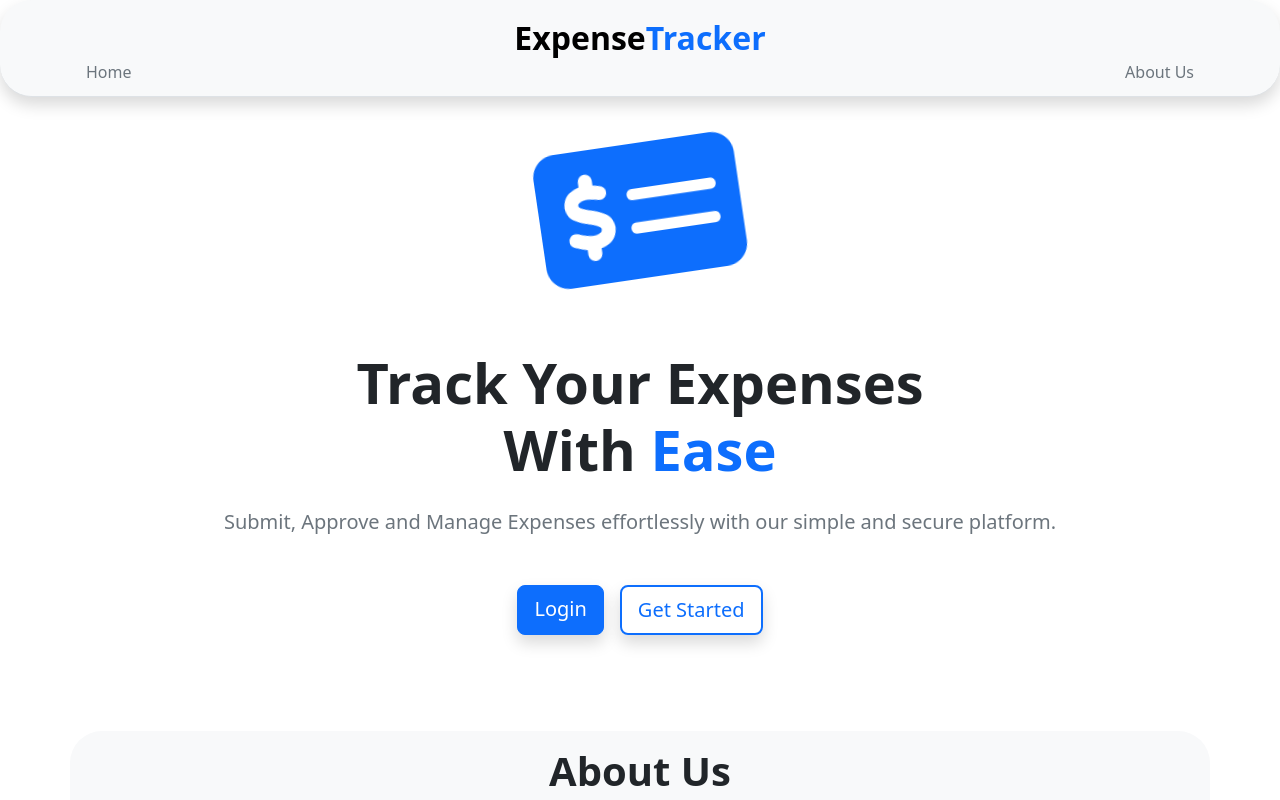
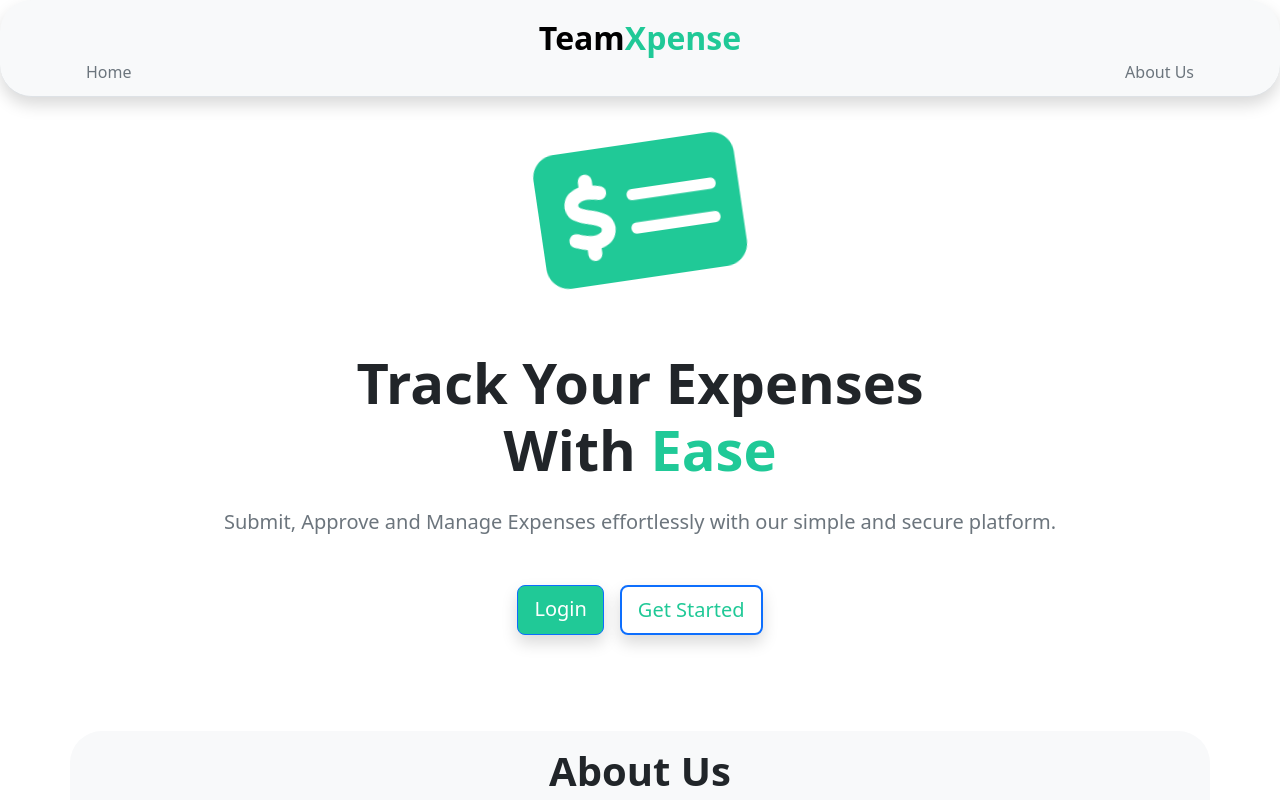
Before and after one commit to ualUsham/expenseTracker, a React (Create React App) app in the folder client/: page / in a window 1280 px wide. Shown: the top 800 px of the page. Built offline with nearby package versions, Linux system fonts and the light colour scheme.

Commit message:
new changess

```diff
--- a/client/public/index.html
+++ b/client/public/index.html
@@ -21,8 +21,16 @@
     .text-primary {
       color: #20c997 !important;
     }
-
     .bg-primary {
+      background-color: #20c997 !important;
+    }
+    .btn-primary{
+      background-color: #20c997 !important;
+    }
+    .btn-outline-primary{
+      color: #20c997 !important;
+    }
+    .text-bg-primary{
       background-color: #20c997 !important;
     }
   </style>
--- a/client/src/myComponents/Head.js
+++ b/client/src/myComponents/Head.js
@@ -19,7 +19,7 @@ const Head = () => {
         <nav className="navbar navbar-light bg-light shadow border-bottom rounded-5 py-5 position-sticky top-0 z-3">
             <div className="container position-relative">
 
-                <Link className="navbar-brand fw-bold h1 fs-2 position-absolute top-50 start-50 translate-middle pb-4" to="/"> Expense<span style={{ color: '#0d6efd' }}>Tracker</span> </Link>
+                <Link className="navbar-brand fw-bold h1 fs-2 position-absolute top-50 start-50 translate-middle pb-4" to="/"> Team<span style={{ color: '#20c997' }}>Xpense</span> </Link>
 
                 <div>
                     <Link to="/" className='text-secondary position-absolute top-50 start-0 translate-middle-y mt-4 ps-3 ' style={{ textDecoration: 'none' }} >Home</Link>
--- a/client/src/myComponents/Landing.js
+++ b/client/src/myComponents/Landing.js
@@ -4,23 +4,45 @@ import './landing.css';
 
 const Landing = () => {
     const [showModal, setShowModal] = useState(false);
-    const navigate =useNavigate();
+    const navigate = useNavigate();
 
     const handleRoleSelection = (role) => {
         navigate(`/register${role}`);
     };
+
+    const handleGetStarted = () => {
+        const unsubscribe = auth.onAuthStateChanged((user) => {
+            if (user) {//already login
+                const role = sessionStorage.getItem('role');
+                const team = sessionStorage.getItem('team');
+
+                if (role && team) {
+                    if (role === "approver") {
+                        navigate("/approver");
+                    } else if (role === "member") {
+                        navigate("/member");
+                    }
+                }
+            } else {// not login
+                setShowModal(true);
+            }
+
+            unsubscribe();
+        });
+    };
+
 
     return (
         <div className="container-fluid d-flex flex-column align-items-center justify-content-center">
             <i className="fa-solid fa-money-check-dollar mt-4"></i>
 
             <div className="container text-center mt-5">
-                <h1 className="display-4 fw-bold mb-4 ">Track Your Expenses <br />With <span style={{ color: '#0d6efd' }}>Ease</span></h1>
+                <h1 className="display-4 fw-bold mb-4 ">Track Your Expenses <br />With <span style={{ color: '#20c997' }}>Ease</span></h1>
                 <p className="lead mb-4 text-secondary fw-normal">Submit, Approve and Manage Expenses effortlessly with our simple and secure platform.</p>
 
                 <div className="d-flex justify-content-center gap-3 flex-wrap my-5">
                     <Link to="/login" className="btn btn-primary btn-lg shadow">Login</Link>
-                    <button className="btn btn-outline-primary btn-lg border-2 shadow" onClick={() => setShowModal(true)}>Get Started</button>
+                    <button className="btn btn-outline-primary btn-lg border-2 shadow" onClick={handleGetStarted}>Get Started</button>
                 </div>
             </div>
 
--- a/client/src/myComponents/landing.css
+++ b/client/src/myComponents/landing.css
@@ -1,6 +1,6 @@
 .fa-money-check-dollar {
     font-size: 180px !important;
-    color: #0d6efd;
+    color: #20c997;
     animation: ring 3s ease-in-out infinite;
   }
 
```
